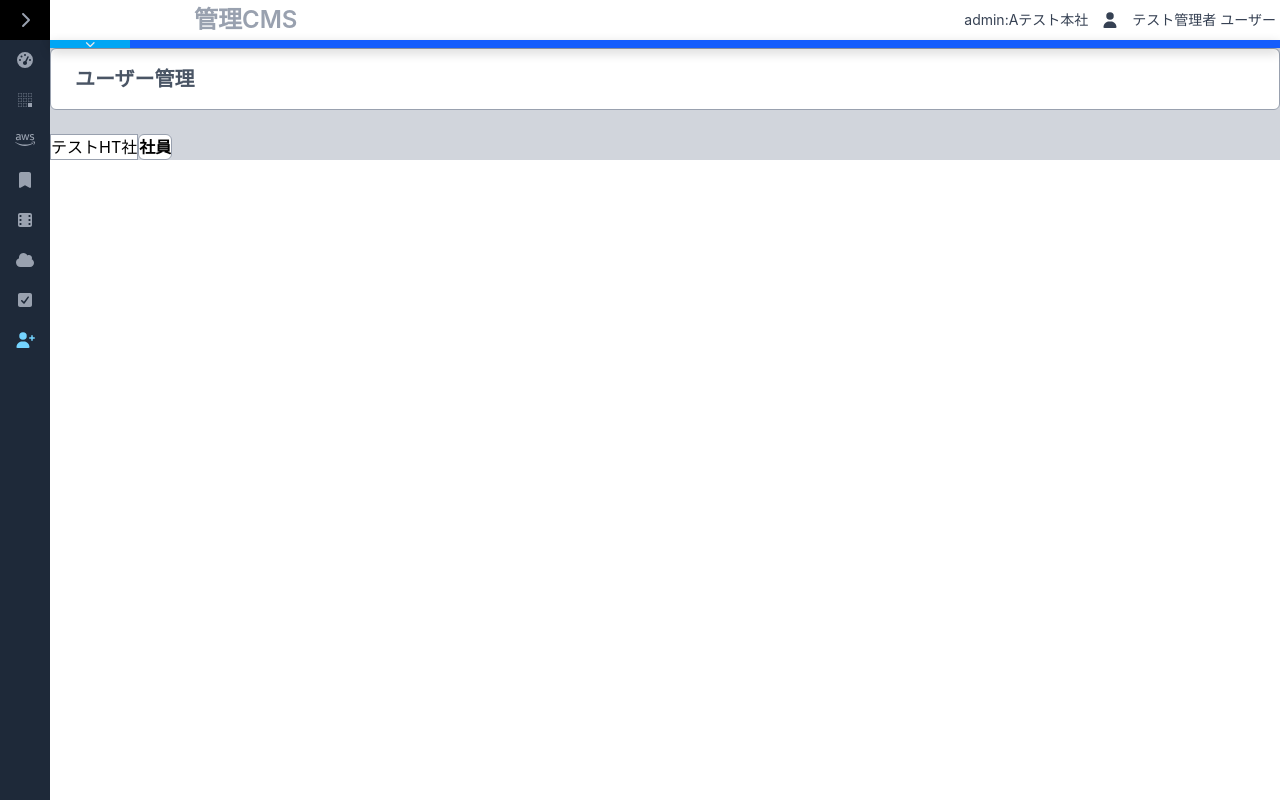
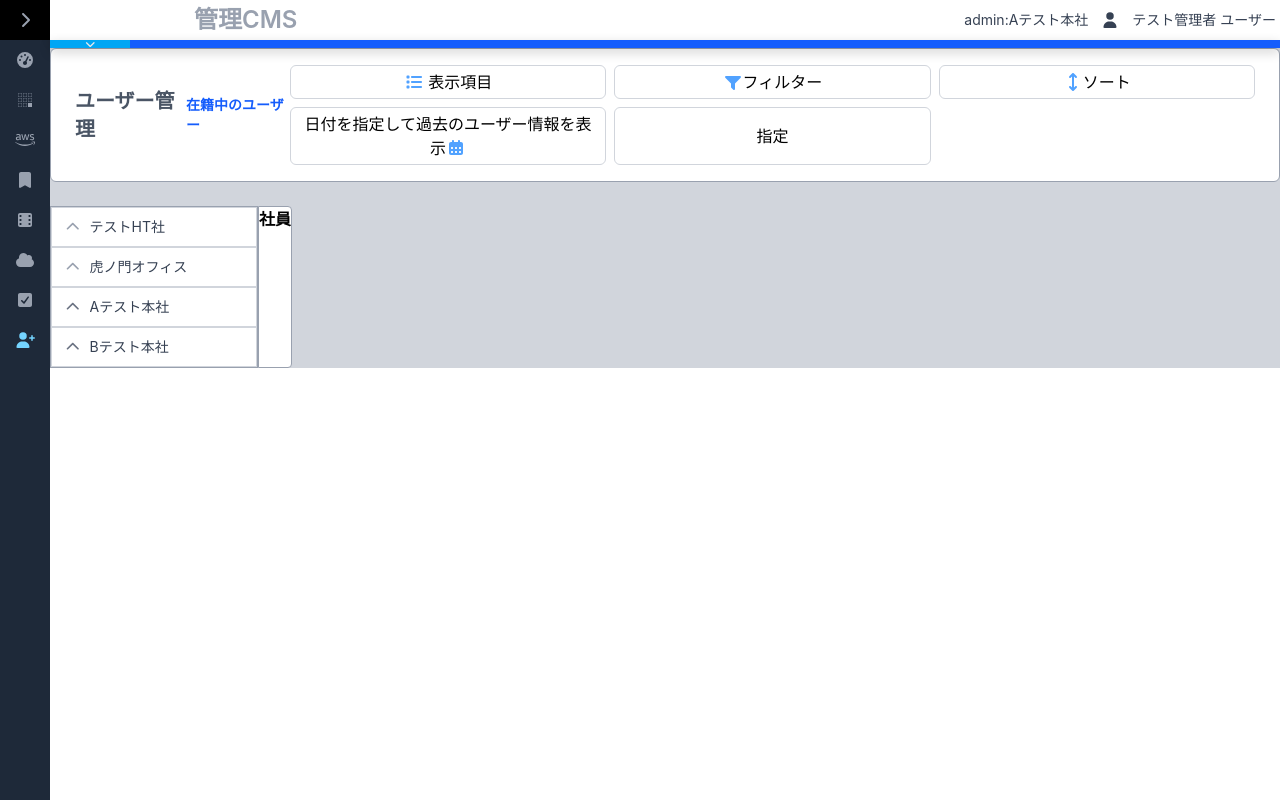
Before and after one commit to TanakaMiki-Altissima/issues_2, a Next.js app: page /user_management in a window 1280 px wide. Built offline with nearby package versions, Linux system fonts and the light colour scheme; grey boxes are pictures that could not be loaded.

Commit message:
ユーザー管理画面UI編集

```diff
--- a/app/components/Sidebar.tsx
+++ b/app/components/Sidebar.tsx
@@ -165,8 +165,7 @@ export function Sidebar() {
               <FontAwesomeIcon icon={ICONS[i]} />
               {isOpen && <span className="truncate text-sm">{LABELS[i]}</span>}
             </Link>
-          ) : (
-            i === 13 ? (
+          ) : i === 13 ? (
             <Link
               key={i}
               href="/user_management"
@@ -186,7 +185,7 @@ export function Sidebar() {
               <FontAwesomeIcon icon={ICONS[i]} />
               {isOpen && <span className="truncate text-sm">{LABELS[i]}</span>}
             </button>
-          )),
+          ),
         )}
         <div className={`min-h-0 flex-1 ${bottomBg}`} />
       </div>
--- a/app/user_management/page.tsx
+++ b/app/user_management/page.tsx
@@ -1,10 +1,81 @@
 'use client';
 
+import { useState } from 'react';
 import { Header } from '../components/Header';
 import { HeaderTab } from '../components/HeaderTab';
 import { Sidebar } from '../components/Sidebar';
+import { FontAwesomeIcon } from '@fortawesome/react-fontawesome';
+import {
+  faChevronUp,
+  faChevronDown,
+  faArrowsUpDown,
+  faCalendarDays,
+  faFilter,
+  faSliders,
+  faMagnifyingGlass,
+  faPen,
+  faTrashCan,
+  faAnglesLeft,
+  faAnglesRight,
+  faList,
+} from '@fortawesome/free-solid-svg-icons';
+
+const LABELS: string[] = [
+  'テストHT社',
+  '虎ノ門オフィス',
+  'Aテスト本社',
+  'Aテスト支社',
+  'Aテスト本部',
+  'Aテスト課',
+  'Bテスト本社',
+  'Bテスト支社',
+  'Bテスト本部',
+  'Bテスト課',
+];
+
+const BUTTON_HEIGHT = 40;
 
 export default function UserManagement() {
+  const [aOpen, setAOpen] = useState(false);
+  const [bOpen, setBOpen] = useState(false);
+
+  const staticRow = (label: string) => (
+    <div
+      key={label}
+      className="flex h-[40px] w-full shrink-0 items-center gap-2 px-3 text-sm text-gray-700 border border-gray-300 hover:bg-blue-50"
+      style={{ height: BUTTON_HEIGHT }}
+    >
+      <FontAwesomeIcon icon={faChevronUp} className="shrink-0 text-gray-400" />
+      <span className="min-w-0 truncate">{label}</span>
+    </div>
+  );
+
+  const groupBtn = (label: string, expanded: boolean, onToggle: () => void) => (
+    <button
+      key={label}
+      type="button"
+      onClick={onToggle}
+      className="flex h-[40px] w-full shrink-0 items-center gap-2 px-3 text-left text-sm text-gray-700 border border-gray-300 hover:bg-blue-50"
+      style={{ height: BUTTON_HEIGHT }}
+    >
+      <FontAwesomeIcon
+        icon={expanded ? faChevronDown : faChevronUp}
+        className="shrink-0 text-gray-500"
+      />
+      <span className="min-w-0 flex-1 truncate">{label}</span>
+    </button>
+  );
+
+  const rowItem = (label: string) => (
+    <div
+      key={label}
+      className="flex h-[40px] w-full shrink-0 items-center pl-10 pr-3 text-sm text-gray-700 border border-gray-300 hover:bg-blue-50"
+      style={{ height: BUTTON_HEIGHT }}
+    >
+      <span className="truncate">{label}</span>
+    </div>
+  );
+
   return (
     <div className="flex min-h-screen flex-row">
       <Sidebar />
@@ -14,12 +85,42 @@ export default function UserManagement() {
         <main className="flex flex-col min-h-0 w-full bg-gray-300">
           <div className="flex items-center p-4 mt-2 px-6 w-full bg-white border border-gray-400 rounded-md">
             <p className="text-xl font-bold text-gray-600">ユーザー管理</p>
+            <p className="text-sm font-bold text-blue-600">在籍中のユーザー</p>
+            <div className="grid grid-cols-3 gap-2">
+              <button className="border border-gray-300 rounded-md px-2 py-1">
+                <FontAwesomeIcon icon={faList} className="text-blue-400" /> 表示項目
+              </button>
+              <button className="border border-gray-300 rounded-md px-2 py-1">
+                <FontAwesomeIcon icon={faFilter} className="text-blue-400" />
+                フィルター
+              </button>
+              <button className="border border-gray-300 rounded-md px-2 py-1">
+                <FontAwesomeIcon icon={faArrowsUpDown} className="text-blue-400" />
+                ソート
+              </button>
+              <button className="border border-gray-300 rounded-md px-2 py-1">
+                日付を指定して過去のユーザー情報を表示
+                <FontAwesomeIcon icon={faCalendarDays} className="text-blue-400" />
+              </button>
+              <button className="border border-gray-300 rounded-md px-2 py-1">指定</button>
+            </div>
           </div>
           <div className="flex">
-        <div className="flex bg-white border border-gray-400 mt-6 overflow-hidden">
-            <p className="flex-1">テストHT社</p>
+            <div className="flex w-52 flex-col overflow-hidden border border-gray-400 bg-white mt-6">
+              <div className="flex min-h-0 flex-1 flex-col overflow-y-auto">
+                {staticRow(LABELS[0])}
+                {staticRow(LABELS[1])}
+                {groupBtn(LABELS[2], aOpen, () => setAOpen((p) => !p))}
+                {aOpen && rowItem(LABELS[3])}
+                {aOpen && rowItem(LABELS[4])}
+                {aOpen && rowItem(LABELS[5])}
+                {groupBtn(LABELS[6], bOpen, () => setBOpen((p) => !p))}
+                {bOpen && rowItem(LABELS[7])}
+                {bOpen && rowItem(LABELS[8])}
+                {bOpen && rowItem(LABELS[9])}
               </div>
-          <div className="flex bg-white rounded-md border border-gray-400 mt-6 overflow-hidden">
+            </div>
+            <div className="flex bg-white rounded-r  border border-gray-400 mt-6 overflow-hidden">
               <p className="flex-1 font-bold">社員</p>
             </div>
           </div>
```
Lines whose indentation alone changed are shown as unchanged.
